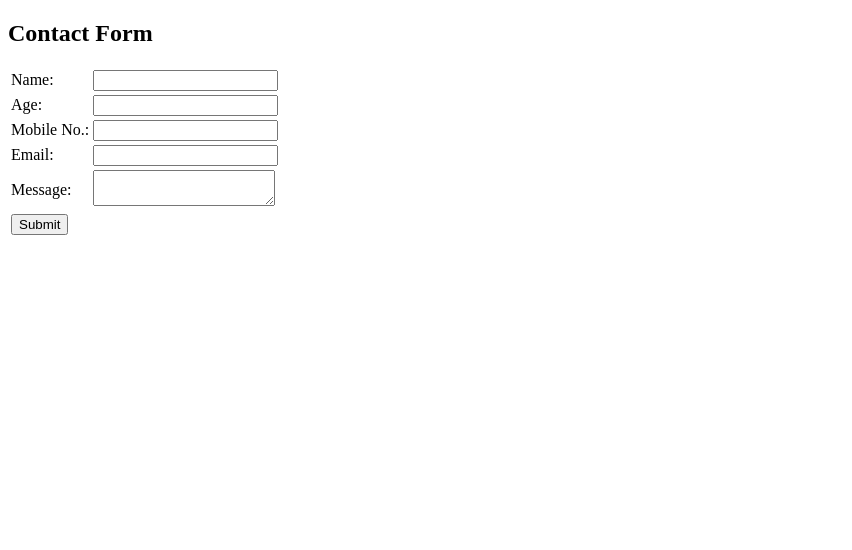
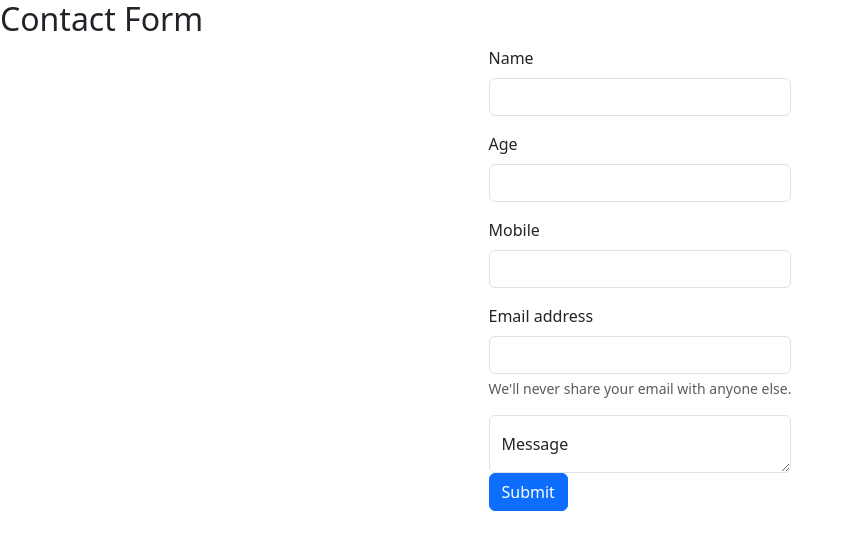
Before and after one commit to Atish-Jadhav/django-crudProject, a Django app: page /form/ in a window 1280 px wide. Shown: the top 550 px of the page, without its empty margins (0-852 px from the left). Run offline with Django 5.2, Linux system fonts and the light colour scheme.

Commit message:
Beautified template files

```diff
--- a/templates/dashboard.html
+++ b/templates/dashboard.html
@@ -19,7 +19,9 @@
     </script>
 </head>
 <body>
-    <table class>
+    <h1>Dashboard</h1>
+    <div class="container">
+        <table id="data-table">
             <thead>
                 <tr>
                     <th>ID</th>
@@ -47,6 +49,7 @@
                 {% endfor %}
             </tbody>
         </table>
+    </div>
     <script>
         // Call the function to update IDs after page load
         updateIds();
--- a/templates/form.html
+++ b/templates/form.html
@@ -1,40 +1,43 @@
 <!DOCTYPE html>
+{% load static %}
 <html lang="en">
 <head>
     <meta charset="UTF-8">
     <meta name="viewport" content="width=device-width, initial-scale=1.0">
     <title>Django - Form</title>
+    <link href="https://cdn.jsdelivr.net/npm/bootstrap@5.3.3/dist/css/bootstrap.min.css" rel="stylesheet" integrity="sha384-QWTKZyjpPEjISv5WaRU9OFeRpok6YctnYmDr5pNlyT2bRjXh0JMhjY6hW+ALEwIH" crossorigin="anonymous">
+    <link rel="stylesheet" href="{% static 'CSS/formStyle.css' %}">
 </head>
 <body>
     <h2>Contact Form</h2>
+        <div class="container min-vh-100% d-flex justify-content-center align-items-center">
+            <form action="#" method="post">
+                {% csrf_token %}
+                <div class="mb-3">
+                    <label for="exampleInputName1" class="form-label">Name</label>
+                    <input type="text" class="form-control" id="name" name="name" required>
+                </div>
+                <div class="mb-3">
+                    <label for="exampleInputAge1" class="form-label">Age</label>
+                    <input type="number" class="form-control" id="age" name="age" required>
+                </div>
+                <div class="mb-3">
+                    <label for="exampleInputMobile1" class="form-label">Mobile</label>
+                    <input type="tel" class="form-control" id="mobile" name="mobile" required>
+                </div>
+                <div class="mb-3 ">
+                <label for="exampleInputEmail1" class="form-label">Email address</label>
+                <input type="email" class="form-control" id="email" name="email" aria-describedby="emailHelp" required>
+                <div id="emailHelp" class="form-text">We'll never share your email with anyone else.</div>
+                </div>
+                <div class="form-floating">
+                    <textarea class="form-control" placeholder="Leave a comment here" id="message" name="message" required></textarea>
+                    <label for="floatingTextarea">Message</label>
+                </div>
 
-<table>
-<form action="#" method="post">
-    {% csrf_token %}
-    <tr>
-        <td><label for="name">Name:</label></td>
-        <td><input type="text" id="name" name="name" required></td>
-    </tr>
-    <tr>
-        <td><label for="age">Age:</label></td>
-        <td><input type="number" id="age" name="age" required></td>
-    </tr>
-    <tr>
-        <td><label for="mobile">Mobile No.:</label></td>
-        <td><input type="tel" id="mobile" name="mobile" required></td>
-    </tr>
-    <tr>
-        <td><label for="email">Email:</label></td>
-        <td><input type="email" id="email" name="email" required></td>
-    </tr>
-    <tr>
-        <td><label for="message">Message:</label></td>
-        <td><textarea id="message" name="message" required></textarea></td>
-    </tr>
-    <tr>
-        <td><button type="submit">Submit</button></td>
-    </tr>
-</form>
-</table>
+                <button type="submit" class="btn btn-primary">Submit</button>
+            </form>
+        </div>
+    <script src="https://cdn.jsdelivr.net/npm/bootstrap@5.3.3/dist/js/bootstrap.bundle.min.js" integrity="sha384-YvpcrYf0tY3lHB60NNkmXc5s9fDVZLESaAA55NDzOxhy9GkcIdslK1eN7N6jIeHz" crossorigin="anonymous"></script>
 </body>
 </html>
```
Also changed, not shown: templates/edit.html (+35 -30 lines). Lines whose indentation alone changed are shown as unchanged.
